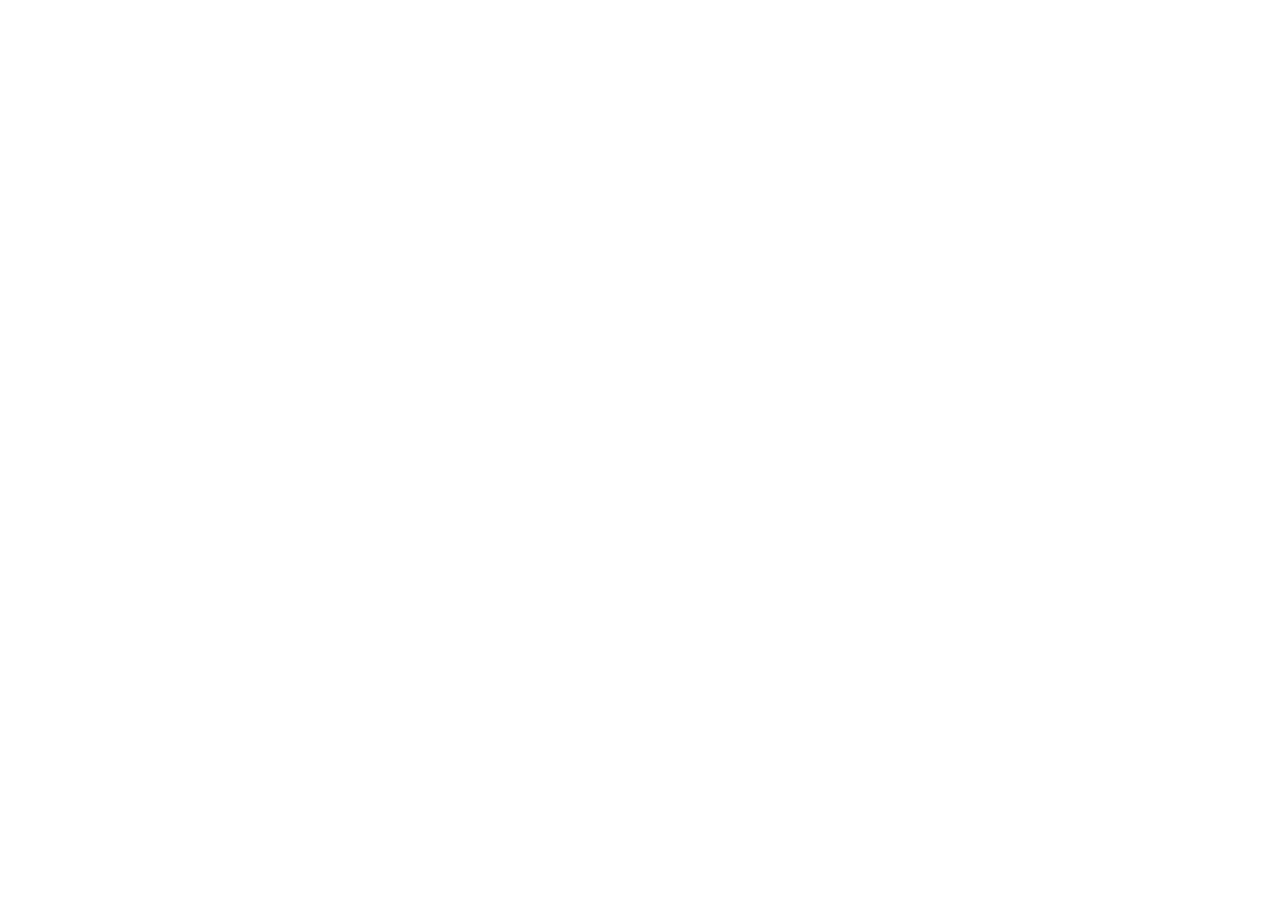
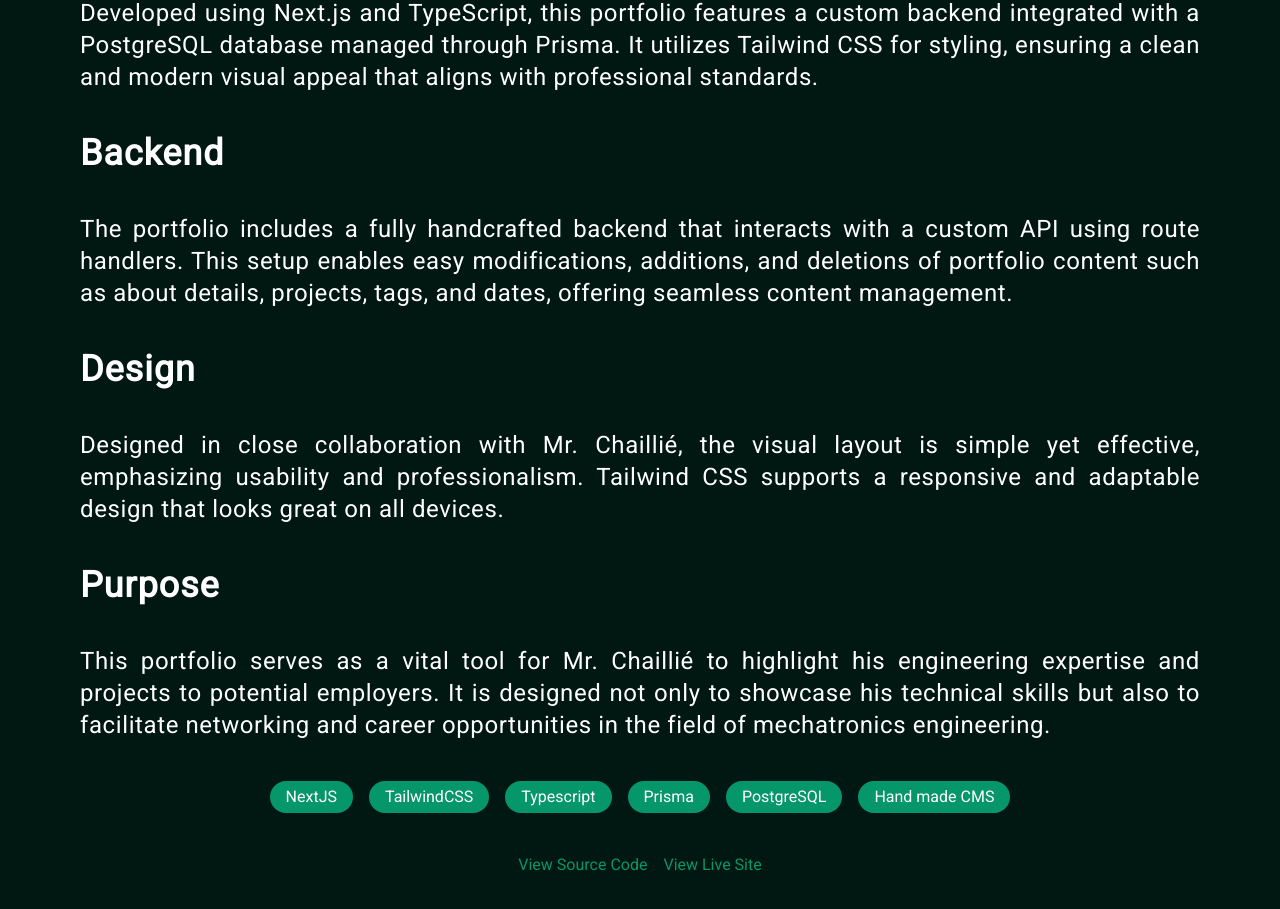
Before and after one commit to SkyDogzz/Portfolio-NextJS, a Next.js app in the folder app/: page /projects/mileschaillie in a window 1280 px wide. Before the commit this address had no page. Shown: the part 499-1408 px from the top of the page. Before the commit the page ends 800 px from the top, so only its background shows below. Built offline with nearby package versions, Linux system fonts and the light colour scheme.

Commit message:
Update project components, add project links and technologies

```diff
--- a/app/src/app/components/Projects.tsx
+++ b/app/src/app/components/Projects.tsx
@@ -8,6 +8,8 @@
 import Link from "next/link";
 
 export default function Projects() {
+  console.log(projects);
+
   return (
     <section
       id="projects"
--- a/app/src/app/data/projects.json
+++ b/app/src/app/data/projects.json
@@ -34,5 +34,19 @@
             "C"
         ],
         "blank": true
-    }
+    },
+    {
+        "name": "Portfolio Miles Chaillié",
+        "description": "Portfolio of a mecatronic engineer, with a handmade backend",
+        "slug": "mileschaillie",
+        "icon": "React",
+        "techs": [
+            "NextJS",
+            "TailwindCSS",
+            "Typescript",
+            "Prisma",
+            "PostgreSQL",
+            "Hand made CMS"
+        ],
+        "blank": true}
 ]
--- /dev/null
+++ b/app/src/app/projects/mileschaillie/page.tsx
@@ -0,0 +1,52 @@
+import Title from "@/app/components/projects/Title";
+import Title2 from "@/app/components/projects/Title2";
+import Description from "@/app/components/projects/Description";
+import Techno from "@/app/components/projects/Techno";
+import Links from "@/app/components/projects/Links";
+
+export default function Portfolio() {
+    const descriptions1 = ["Welcome to the professional portfolio of Miles Chaillié, a freshly graduated mechatronics engineer. This digital portfolio is crafted to establish a compelling online presence for his job search, showcasing his engineering projects and technical skills."];
+    const descriptions2 = ["Developed using Next.js and TypeScript, this portfolio features a custom backend integrated with a PostgreSQL database managed through Prisma. It utilizes Tailwind CSS for styling, ensuring a clean and modern visual appeal that aligns with professional standards."]
+    const descriptions3 = ["The portfolio includes a fully handcrafted backend that interacts with a custom API using route handlers. This setup enables easy modifications, additions, and deletions of portfolio content such as about details, projects, tags, and dates, offering seamless content management."]
+    const descriptions4 = ["Designed in close collaboration with Mr. Chaillié, the visual layout is simple yet effective, emphasizing usability and professionalism. Tailwind CSS supports a responsive and adaptable design that looks great on all devices."]
+    const descriptions5 = ["This portfolio serves as a vital tool for Mr. Chaillié to highlight his engineering expertise and projects to potential employers. It is designed not only to showcase his technical skills but also to facilitate networking and career opportunities in the field of mechatronics engineering."]
+
+    const links = [
+        {
+            name: "View Source Code",
+            url: "https://gitlab.com/SkyDogzz/portfolio-nextjs-miles-chaillie",
+            blank: true,
+        }, {
+            name: "View Live Site",
+            url: "https://mileschaillie.com",
+            blank: true,
+        }
+    ]
+
+    return (
+        <section className="flex flex-col justify-center gap-10 py-20">
+            <Title title="This Portfolio" />
+            {descriptions1.map((description, index) => (
+                <Description key={index} description={description} />
+            ))}
+            <Title2 title="Technologies" />
+            {descriptions2.map((description, index) => (
+                <Description key={index} description={description} />
+            ))}
+            <Title2 title="Backend" />
+            {descriptions3.map((description, index) => (
+                <Description key={index} description={description} />
+            ))}
+            <Title2 title="Design" />
+            {descriptions4.map((description, index) => (
+                <Description key={index} description={description} />
+            ))}
+            <Title2 title="Purpose" />
+            {descriptions5.map((description, index) => (
+                <Description key={index} description={description} />
+            ))}
+            <Techno name={"Portfolio Miles Chaillié"} />
+            <Links links={links} />
+        </section>
+    );
+}
```
